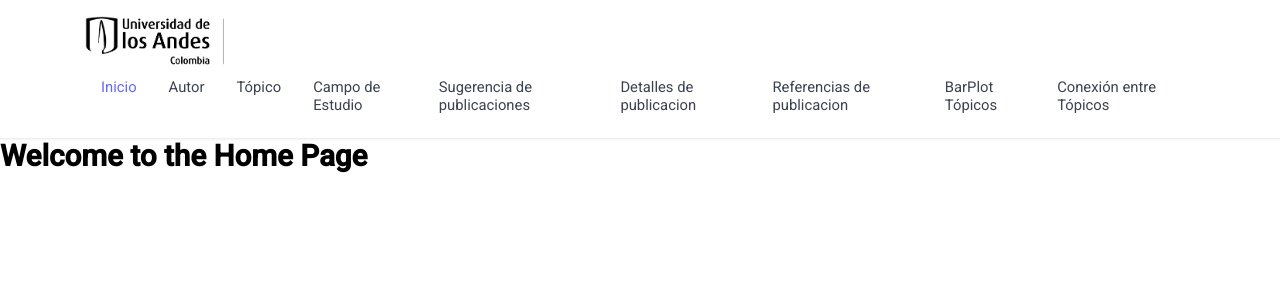
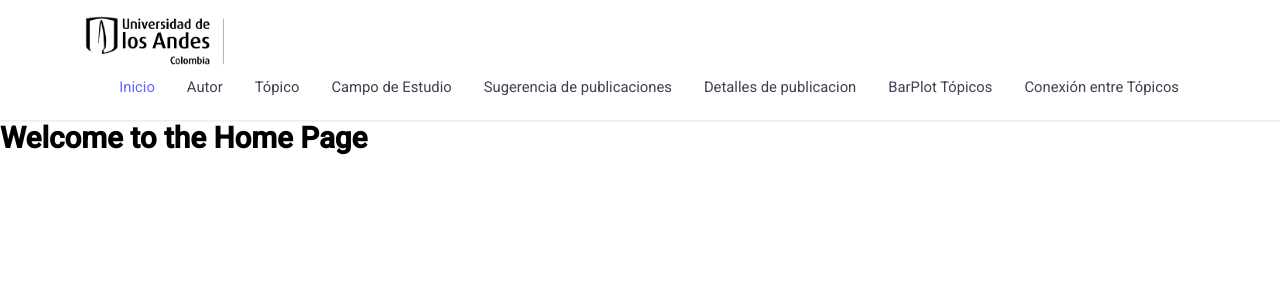
Before and after one commit to gamendez98/sw-project, a Flask app: page / in a window 1280 px wide. Shown: the top 300 px of the page. Run offline with Flask 3, Linux system fonts and the light colour scheme.

Commit message:
small fixes

```diff
--- a/app/app.py
+++ b/app/app.py
@@ -110,23 +110,6 @@ def view_related_publications():
     return render_query_results(results, is_json)
 
 
-@app.route("/publication-references", methods=['GET'])
-def view_publication_references():
-    return render_template(
-        "search_page.html",
-        title="Referencias",
-        searched_object="referencias",
-        search_criteria="uri de publicacion"
-    )
-
-
-@app.route("/publication-references", methods=['POST'])
-def view_publication_references_results():
-    oublication_uri, is_json = get_search_value_from_request()
-    results = search_paper_references(publication_uri=oublication_uri)
-    return render_query_results(results, is_json)
-
-
 @app.route("/publication-details", methods=['GET'])
 def view_publication_details():
     return render_template(
@@ -138,7 +121,7 @@ def view_publication_details():
 
 
 @app.route("/publication-details", methods=['POST'])
-def view_publication_references_details():
+def view_publication_details():
     oublication_uri, is_json = get_search_value_from_request()
     results = search_paper_details(publication_uri=oublication_uri)
     return render_query_results(results, is_json)
--- a/app/neo4j_connection.py
+++ b/app/neo4j_connection.py
@@ -109,7 +109,7 @@ def search_paper_details(publication_uri: str):
         WHERE n.uri = $publication_uri
         RETURN n.ns0__hasTitle as title, n.ns0__hasReferenceCount as referenceCount ,
         n.ns0__hasCitationCount as citationCount, n.ns0__hasInfluentialCitationCount as influentialCount,
-        n.ns0__hasPublicationDate as publicationDate, n.ns0__hasAbstract as abstract
+        n.ns0__hasPublicationDate as publicationDate,n.ns0__hasPdfPath as path ,n.ns0__hasAbstract as abstract
     """
     parameters = {"publication_uri": f'{publication_uri}'}
     result = run_query(query_topic, parameters)
--- a/app/templates/navbar.html
+++ b/app/templates/navbar.html
@@ -18,7 +18,6 @@
                 <li><a href="/field-of-study">Campo de Estudio</a></li>
                 <li><a href="/publication-suggestion">Sugerencia de publicaciones</a></li>
                 <li><a href="/publication-details">Detalles de publicacion</a></li>
-                <li><a href="/publication-references">Referencias de publicacion</a></li>
                 <li><a href="/topics-barplot">BarPlot Tópicos</a></li>
                 <li><a href="/topics-graph">Conexión entre Tópicos</a></li>
             </ul>
```
